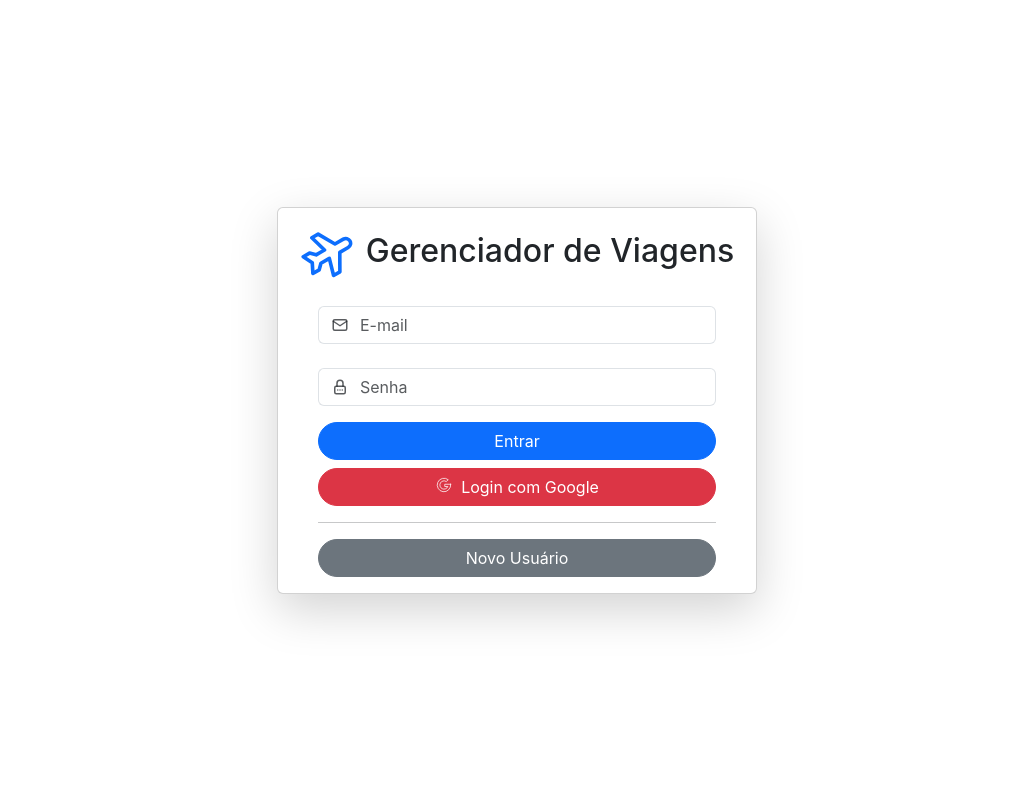
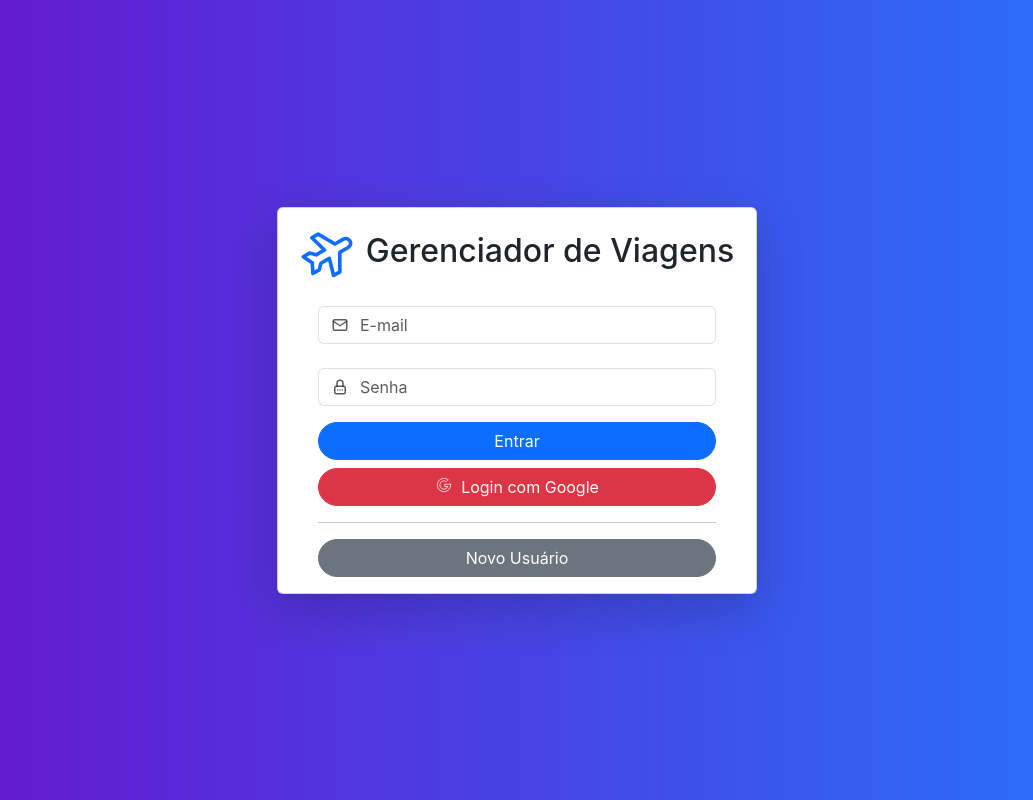
Before and after one commit to leonardovalcarenghi/GerenciadorViajem.Front, a React (Create React App) app: page /login in a window 1280 px wide. Shown: the whole page, without its empty margins (123-1156 px from the left). Built offline with nearby package versions, Linux system fonts and the light colour scheme.

Commit message:
feat - gradiente nas telas publicas;

```diff
--- a/src/App.css
+++ b/src/App.css
@@ -1,6 +1,14 @@
-body{
-  background-color: white !important;
-  background-image: none !important;
+.bg-gradient {
+  background-image: linear-gradient(to right, #6a11cb 0%, #2575fc 100%) !important;
+}
+
+.input-group-text {
+  background-color: transparent;
+  border-right: none;
+}
+
+.input-group input {
+  border-left: none;
 }
 
 .navbar {
--- a/src/Pages/Public/Login.jsx
+++ b/src/Pages/Public/Login.jsx
@@ -1,5 +1,4 @@
-import "./Style.css";
-import { useState, useEffect } from "react";
+import { useState, useEffect, useLayoutEffect } from "react";
 import axios from "axios";
 import {
   IconBrandGoogle,
@@ -16,6 +15,16 @@ export default function LoginPage() {
   const [loadingWithGoogle, setLoadingWithGoogle] = useState(false);
   const [error, setError] = useState(null);
   const navigate = useNavigate();
+
+  useEffect(() => {
+    // Adiciona a classe ao body quando o componente é montado
+    document.body.classList.add('bg-gradient');
+
+    // Remove a classe ao desmontar o componente
+    return () => {
+      document.body.classList.remove('bg-gradient');
+    };
+  }, []);
 
   // Captura o token da URL após o login com Google OAuth
   useEffect(() => {
--- a/src/Pages/Public/SignUp.jsx
+++ b/src/Pages/Public/SignUp.jsx
@@ -1,4 +1,4 @@
-import { useState } from "react";
+import { useEffect, useState } from "react";
 import { USER } from "../../Models/User";
 import { IconPlane } from "@tabler/icons-react";
 import { useNavigate } from "react-router-dom";
@@ -15,6 +15,16 @@ export default function SignUpPage() {
     const [importing, setImporting] = useState(false);
     const [processing, setProcessing] = useState(false);
     const [errorOnProcess, setErrorOnProcess] = useState(false);
+
+    useEffect(() => {
+        // Adiciona a classe ao body quando o componente é montado
+        document.body.classList.add('bg-gradient');
+
+        // Remove a classe ao desmontar o componente
+        return () => {
+            document.body.classList.remove('bg-gradient');
+        };
+    }, []);
 
     async function singUp() {
 
--- a/src/Pages/Public/Style.css
+++ /dev/null
@@ -1,12 +0,0 @@
-body {
-    background-image: linear-gradient(to right, #6a11cb 0%, #2575fc 100%);
-}
-
-.input-group-text {
-    background-color: transparent;
-    border-right: none;
-}
-
-.input-group input{
-    border-left: none;
-}
```
